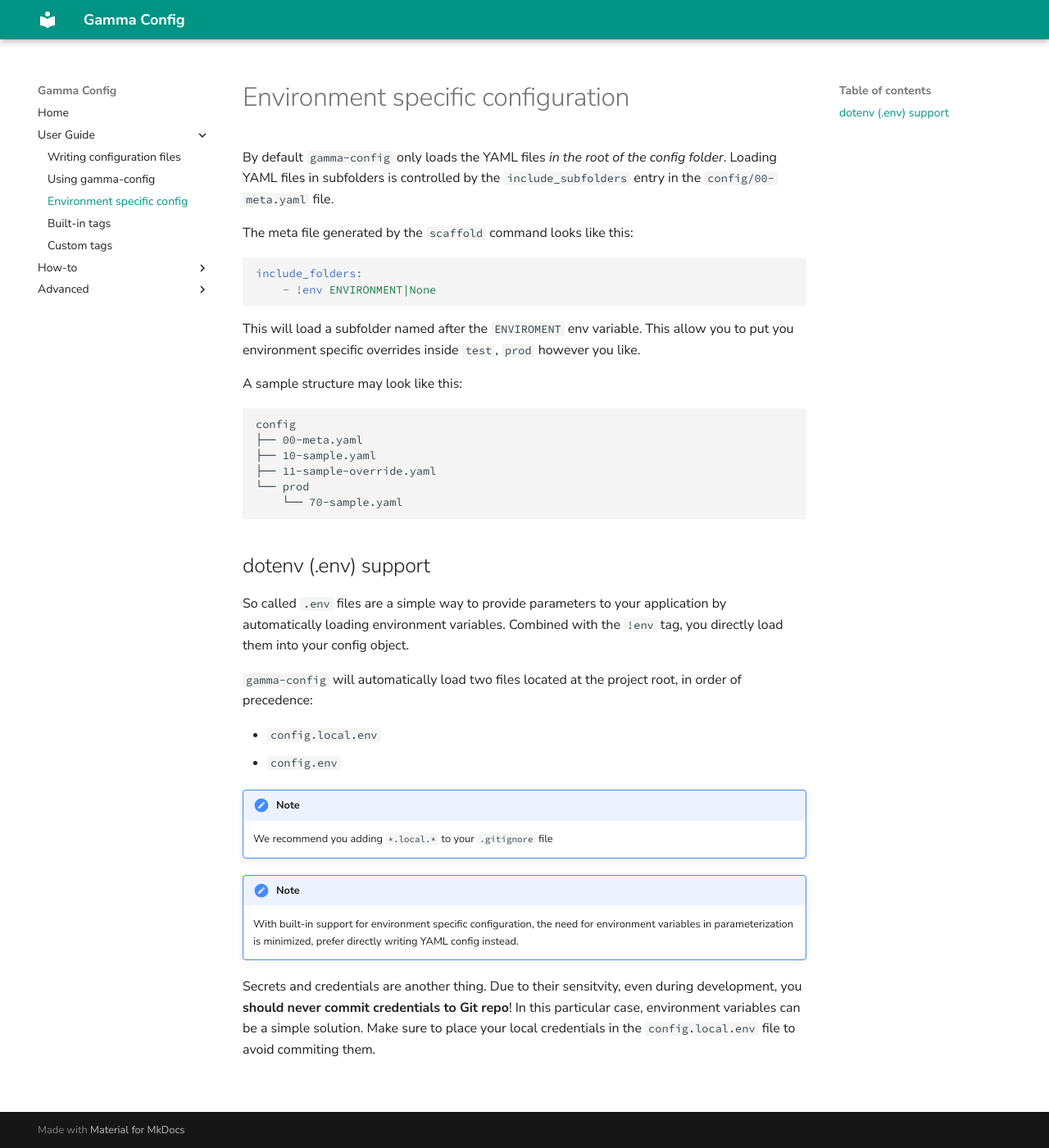
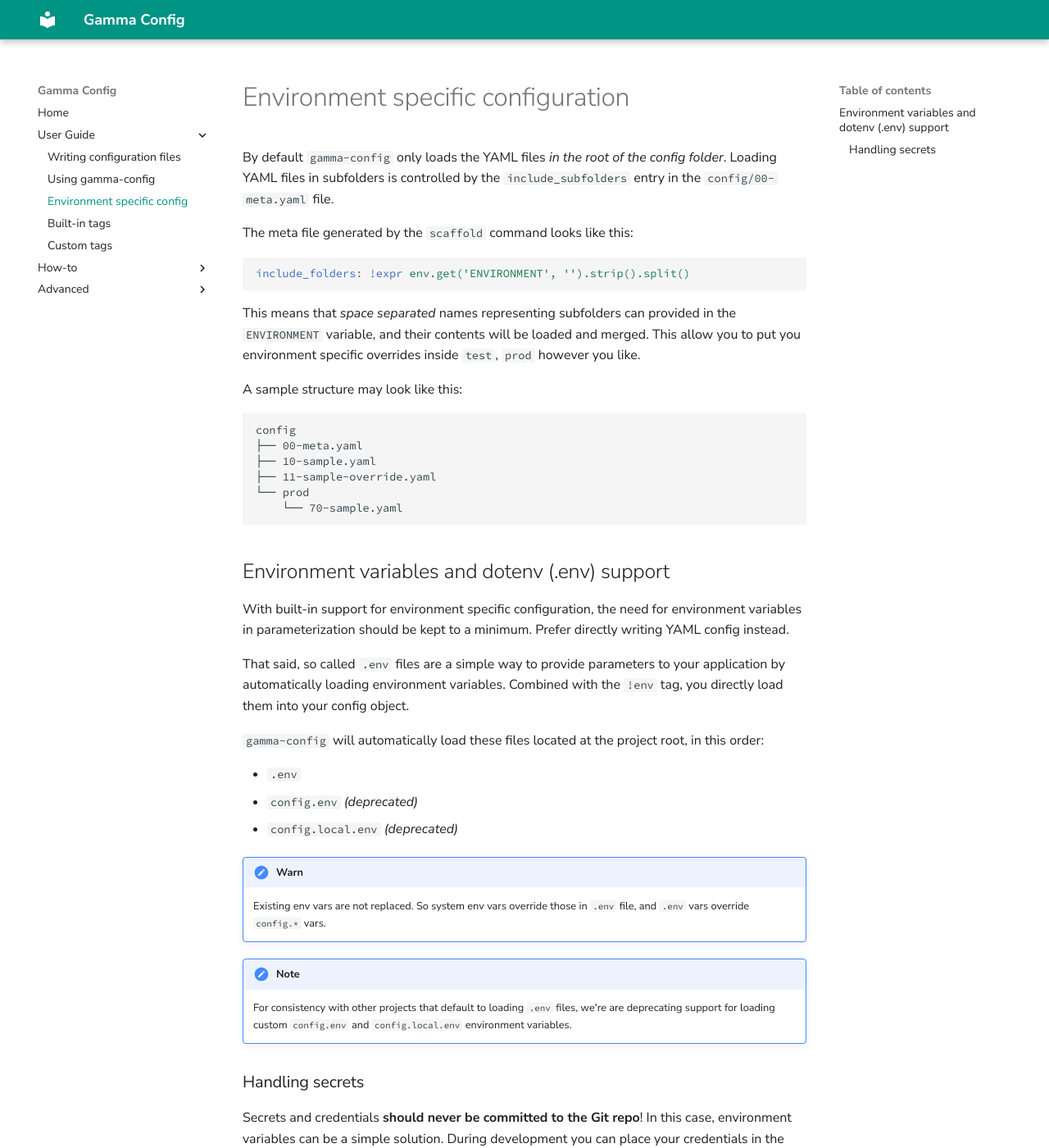
Before and after one commit to cjalmeida/gamma-config, an MkDocs documentation site: the page built from docs/environment.md, in a window 1280 px wide and 1400 px high. Shown: the whole window at 82% size. Built offline with MkDocs 1.6.1 and Material for MkDocs 9.7.7, drawn with Linux system fonts in a browser that asks for light colours; some of the changed text lies outside the part shown.

Commit message:
changes to ENVIRONMENT and .env behavior

````diff
--- a/docs/environment.md
+++ b/docs/environment.md
@@ -7,12 +7,12 @@ in the `config/00-meta.yaml` file.
 The meta file generated by the `scaffold` command looks like this:
 
 ```yaml
-include_folders:
-    - !env ENVIRONMENT|None
+include_folders: !expr env.get('ENVIRONMENT', '').strip().split()
 ```
 
-This will load a subfolder named after the `ENVIROMENT` env variable. This allow you
-to put you environment specific overrides inside `test`, `prod` however you like.
+This means that _space separated_ names representing subfolders can provided in the
+`ENVIRONMENT` variable, and their contents will be loaded and merged. This allow you to
+put you environment specific overrides inside `test`, `prod` however you like.
 
 A sample structure may look like this:
 
@@ -25,27 +25,35 @@ config
     └── 70-sample.yaml
 ```
 
-## dotenv (.env) support
+## Environment variables and dotenv (.env) support
 
-So called `.env` files are a simple way to provide parameters to your application by
-automatically loading environment variables. Combined with the `!env` tag, you directly
-load them into your config object.
+With built-in support for environment specific configuration, the need for
+environment variables in parameterization should be kept to a minimum.
+Prefer directly writing YAML config instead.
 
-`gamma-config` will automatically load two files located at the project root, in order
-of precedence:
 
--   `config.local.env`
--   `config.env`
+That said, so called `.env` files are a simple way to provide parameters to your
+application by automatically loading environment variables. Combined with the `!env`
+tag, you directly load them into your config object.
+
+`gamma-config` will automatically load these files located at the project root, in this
+order:
+
+-   `.env`
+-   `config.env` _(deprecated)_
+-   `config.local.env` _(deprecated)_
+
+!!! warn
+    Existing env vars are not replaced. So system env vars override those in `.env`
+    file, and `.env` vars override `config.*` vars.
 
 !!! note
-    We recommend you adding `*.local.*` to your `.gitignore` file
+    For consistency with other projects that default to loading `.env` files, we're
+    are deprecating support for loading custom `config.env` and `config.local.env`
+    environment variables.
 
-!!! note
-    With built-in support for environment specific configuration, the need for
-    environment variables in parameterization is minimized, prefer directly writing
-    YAML config instead.
+### Handling secrets
 
-Secrets and credentials are another thing. Due to their sensitvity, even during
-development, you **should never commit credentials to Git repo**! In this particular
-case, environment variables can be a simple solution. Make sure to place your local
-credentials in the `config.local.env` file to avoid commiting them.
+Secrets and credentials **should never be committed to the Git repo**! In this case,
+environment variables can be a simple solution. During development you can place your
+credentials in the Git-ignored `.env` file to avoid committing them.
````
Also changed, not shown: 7 other files.
